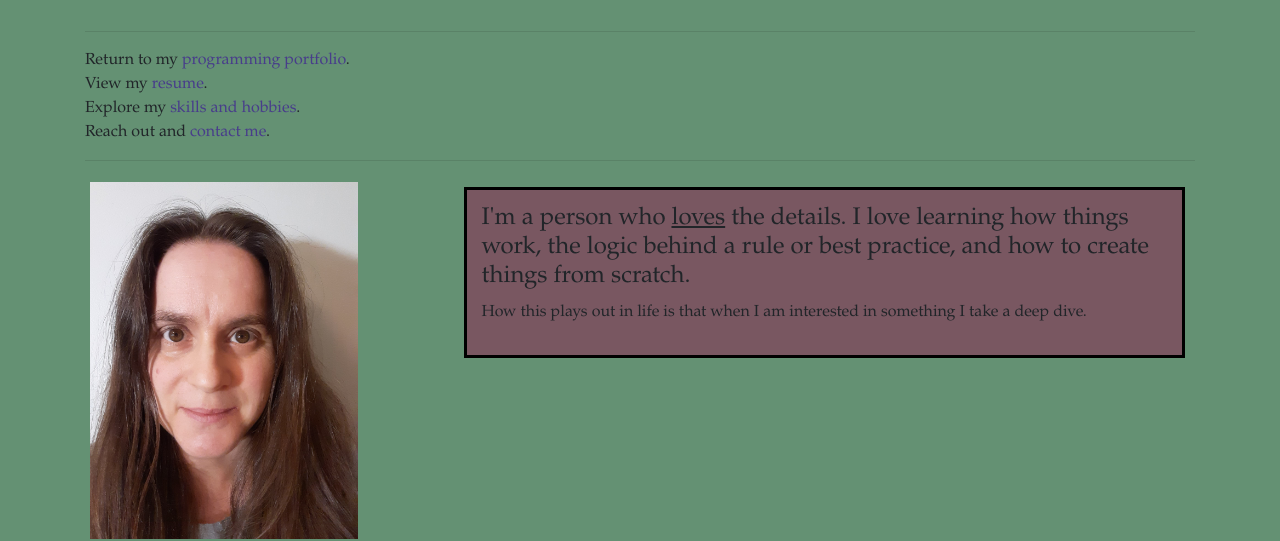
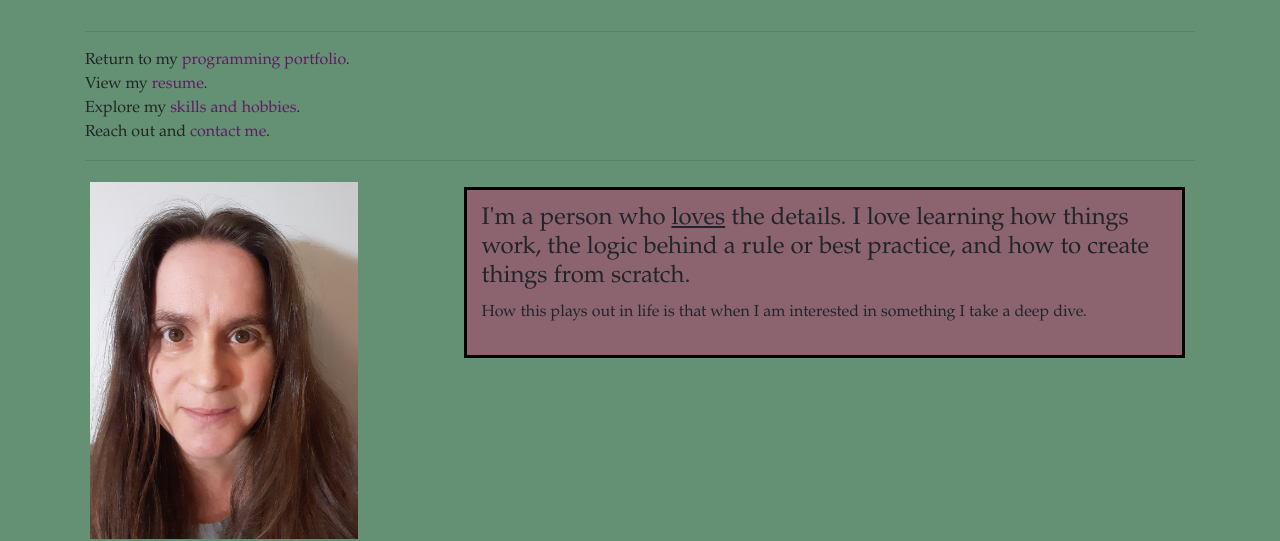
Before and after one commit to jessicarubinwilliams/portfolio, a plain HTML site: page about.html in a window 1280 px wide. Shown: the part 231-772 px from the top of the page. Drawn offline with Linux system fonts and the light colour scheme.

Commit message:
Updated colors of .a and .box1 to better coordinate with color palette.

```diff
--- a/css/styles.css
+++ b/css/styles.css
@@ -1,6 +1,6 @@
 
 a {
-  color: darkslateblue;
+  color: #641964;
 }
 
 body {
@@ -14,7 +14,7 @@ body {
   width: 65%;
   padding: 15px;
   border: solid black;
-  background-color: #795761;
+  background-color: #8b6470;
   margin: 10px;
 }
 
```
